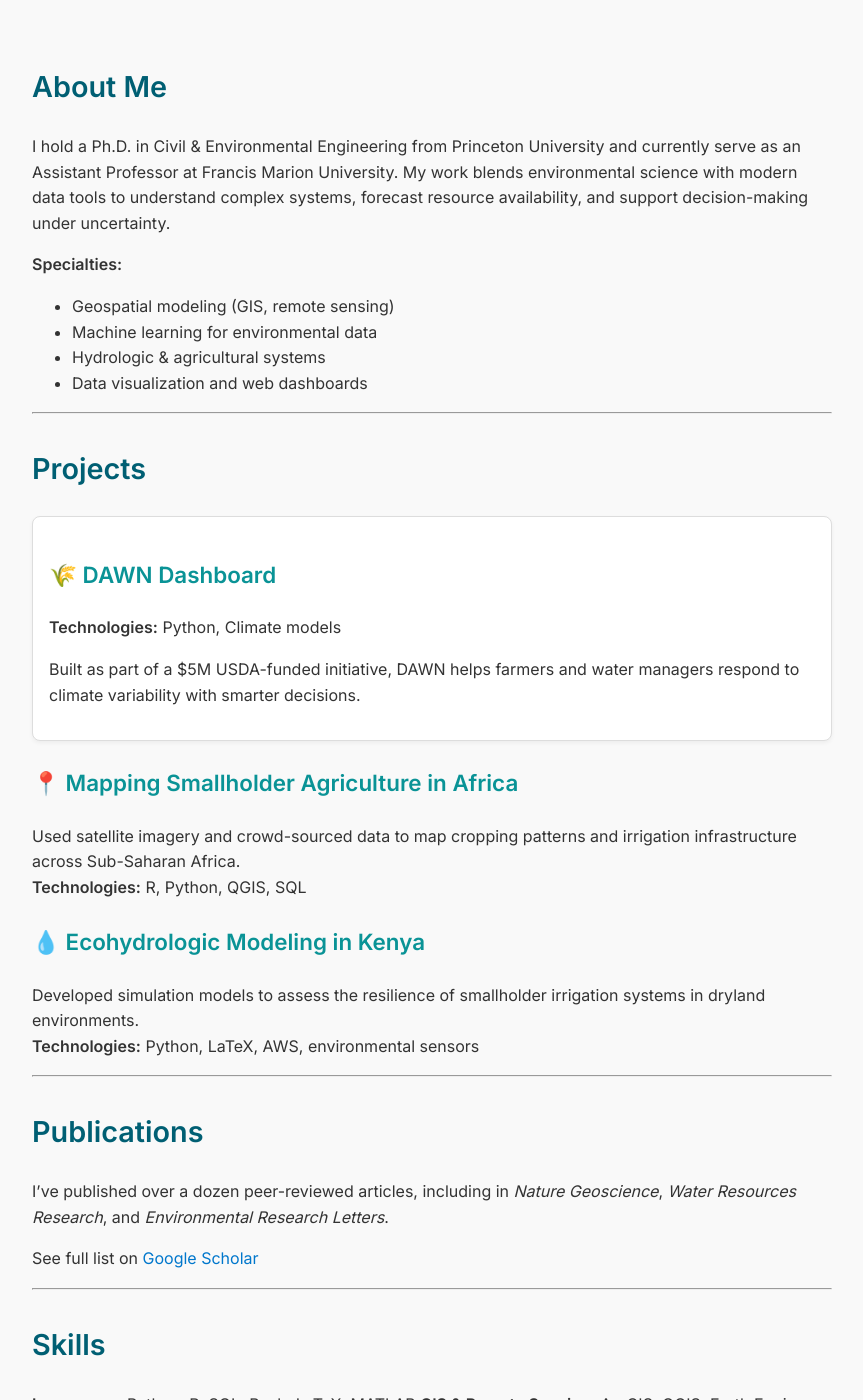
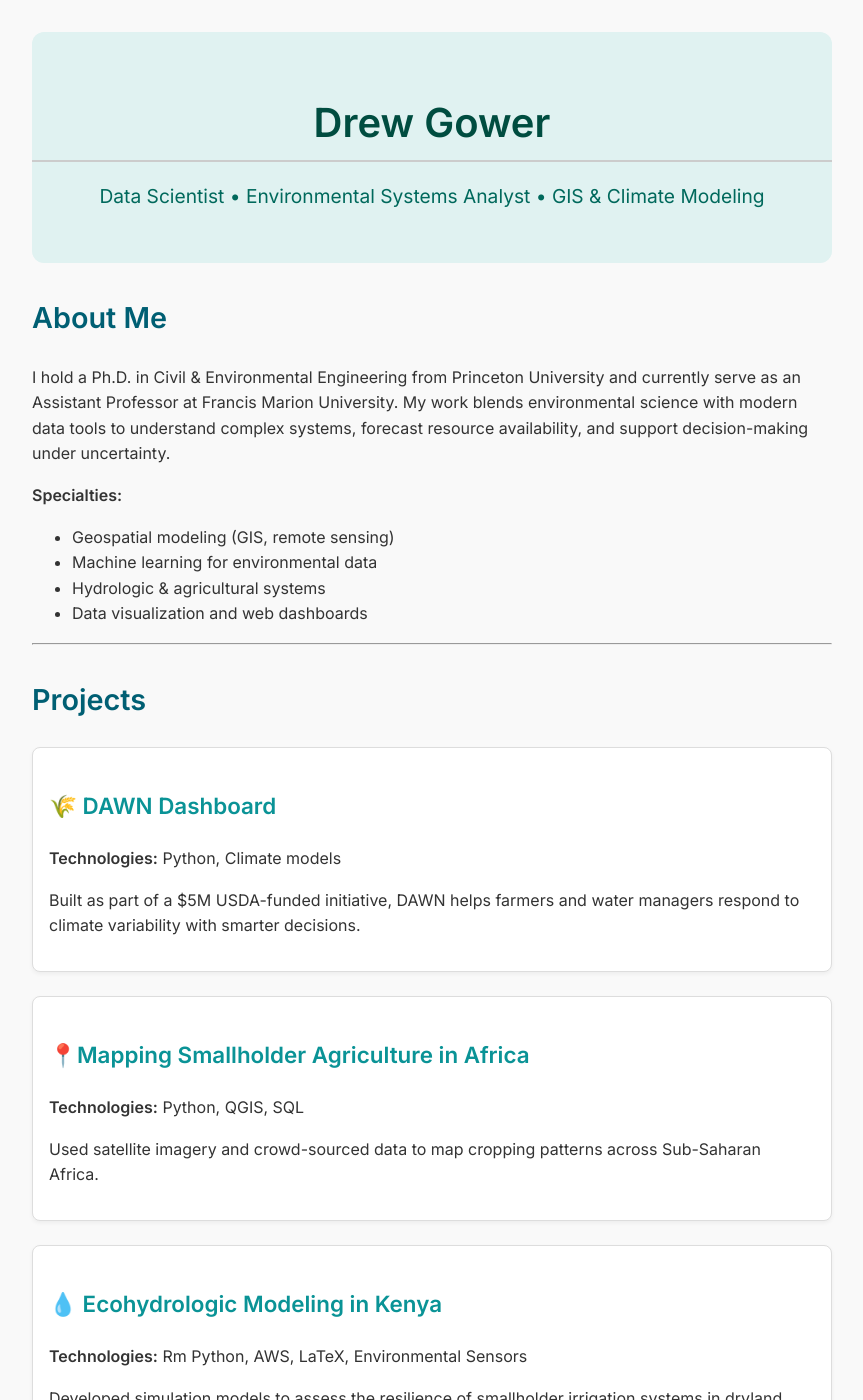
Before and after one commit to dbg6y/dbg6y.github.io, a Jekyll site: the page built from index.md, in a window 1280 px wide and 1400 px high. Shown: the whole window, without its empty margins (208-1071 px from the left). Built offline with Jekyll 4.4.1, drawn with Linux system fonts in a browser that asks for light colours; some of the changed text lies outside the part shown.

Commit message:
added two more project cards

```diff
--- a/_layouts/default.html
+++ b/_layouts/default.html
@@ -6,11 +6,11 @@
   <link rel="stylesheet" href="/assets/css/style.css">
   <link href="https://fonts.googleapis.com/css2?family=Inter:wght@400;600&display=swap" rel="stylesheet">
 </head>
-<body>
-  {{ content }}
-</body>
 <div class="hero">
   <h1>Drew Gower</h1>
   <p>Data Scientist • Environmental Systems Analyst • GIS & Climate Modeling</p>
 </div>
+<body>
+  {{ content }}
+</body>
 </html>
--- a/index.md
+++ b/index.md
@@ -22,13 +22,17 @@ I hold a Ph.D. in Civil & Environmental Engineering from Princeton University an
   <p>Built as part of a $5M USDA-funded initiative, DAWN helps farmers and water managers respond to climate variability with smarter decisions.</p>
 </div>
 
-### 📍 Mapping Smallholder Agriculture in Africa
-Used satellite imagery and crowd-sourced data to map cropping patterns and irrigation infrastructure across Sub-Saharan Africa.
-**Technologies:** R, Python, QGIS, SQL
+<div class="project-card">
+  <h3>📍Mapping Smallholder Agriculture in Africa</h3>
+  <p><strong>Technologies:</strong> Python, QGIS, SQL</p>
+  <p>Used satellite imagery and crowd-sourced data to map cropping patterns across Sub-Saharan Africa.</p>
+</div>
 
-### 💧 Ecohydrologic Modeling in Kenya
-Developed simulation models to assess the resilience of smallholder irrigation systems in dryland environments.
-**Technologies:** Python, LaTeX, AWS, environmental sensors
+<div class="project-card">
+  <h3>💧 Ecohydrologic Modeling in Kenya</h3>
+  <p><strong>Technologies:</strong> Rm Python, AWS, LaTeX, Environmental Sensors</p>
+  <p>Developed simulation models to assess the resilience of smallholder irrigation systems in dryland environments.</p>
+</div>
 
 ---
 
```
